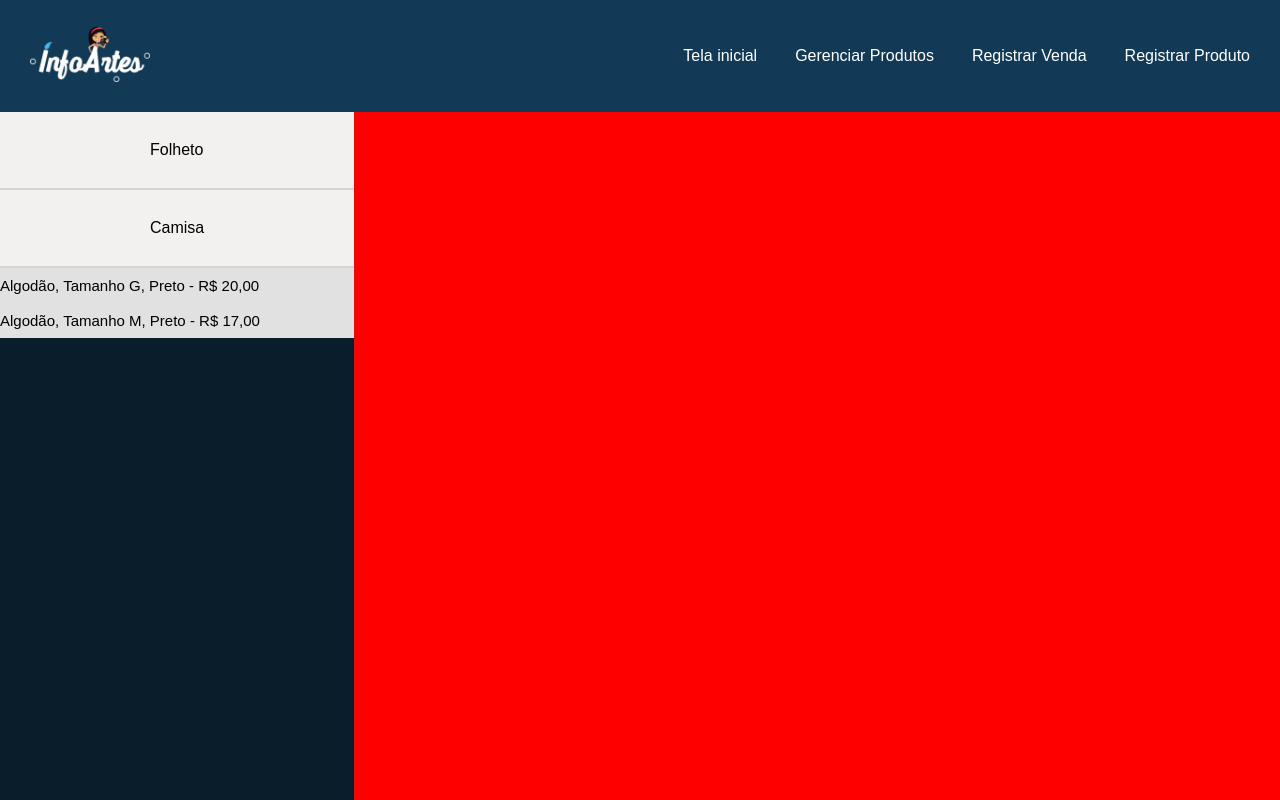
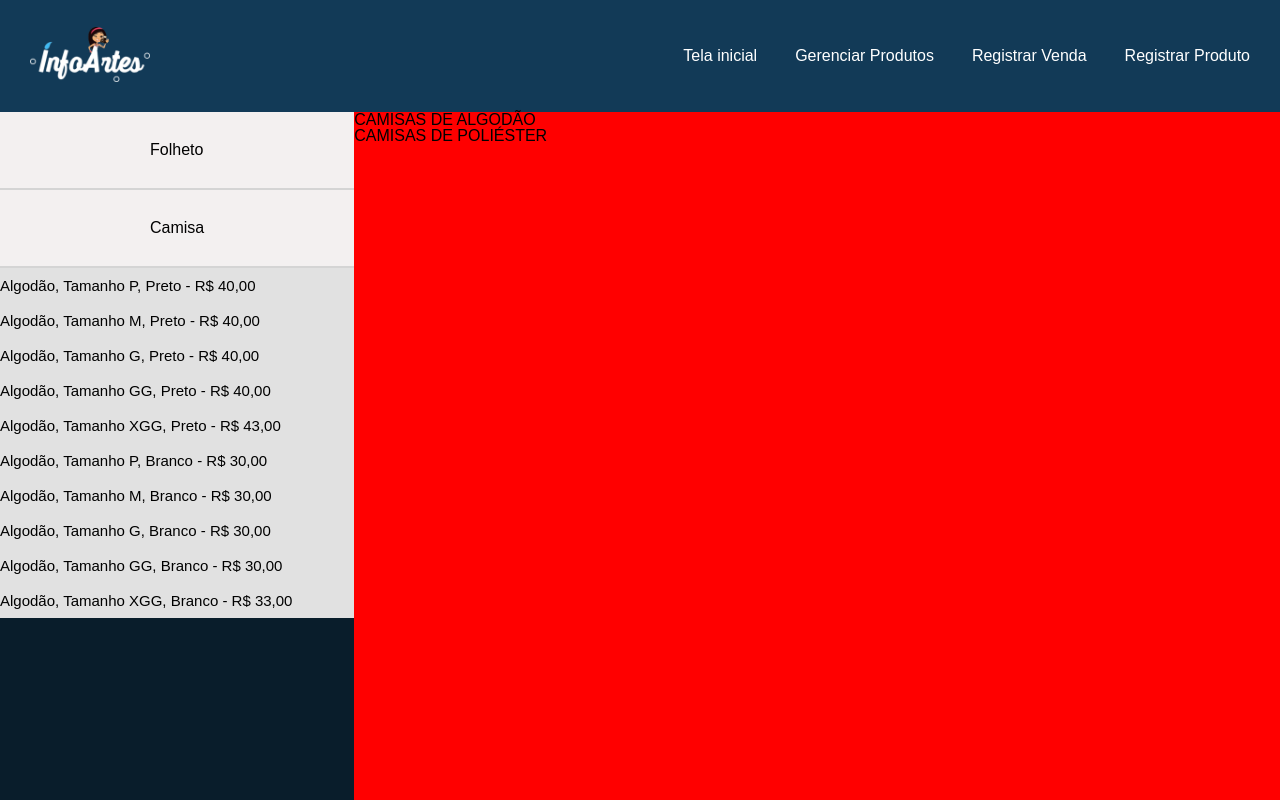
Before and after one commit to BrayanRobertDev01/FRONT_INFOARTES, a React (Create React App) app: page /register-product in a window 1280 px wide. Both pictures are taken after a click on the item "Camisa". Built offline with nearby package versions, Linux system fonts and the light colour scheme; a web font is replaced by a local one.

Commit message:
adicionando alterações nas camisas

```diff
--- a/src/components/Card.jsx
+++ b/src/components/Card.jsx
@@ -3,7 +3,7 @@ import "../styles/Card.scss";
 import { RiPencilFill } from "react-icons/ri";
 import { FaTrash } from "react-icons/fa";
 
-export default function Card({ properties, quantity, value, image }) {
+export default function Card({ properties, quantity, value, cor}) {
   return (
     <div className="cardcontainer">
       <div className="headcards">
@@ -14,12 +14,14 @@ export default function Card({ properties, quantity, value, image }) {
         <h1>{properties}</h1>
       </div>
       <div className="bodycards">
-        <label>Quantidade: {quantity}</label>
+        {quantity ? (<label>Quantidade: {quantity}</label>) : null}
+        {cor ? (<label>Cor: {cor}</label>) : null}
         <label>Valor: R${value},00</label>
       </div>
     </div>
   );
 }
+
 {
   /* <Card
 properties={a.fieldName}
--- a/src/pages/ProductRegister.jsx
+++ b/src/pages/ProductRegister.jsx
@@ -33,16 +33,64 @@ export default function ProductRegister() {
       title: "Camisa",
       properties: [
         {
-          fieldName: "Tamanho G",
+          fieldName: "Tamanho P",
           fieldtec: "Algodão",
           fieldColor: "Preto",
-          fieldValue: 20,
+          fieldValue: 40,
         },
         {
           fieldName: "Tamanho M",
           fieldtec: "Algodão",
           fieldColor: "Preto",
-          fieldValue: 17,
+          fieldValue: 40,
+        },
+        {
+          fieldName: "Tamanho G",
+          fieldtec: "Algodão",
+          fieldColor: "Preto",
+          fieldValue: 40,
+        },
+        {
+          fieldName: "Tamanho GG",
+          fieldtec: "Algodão",
+          fieldColor: "Preto",
+          fieldValue: 40,
+        },
+        {
+          fieldName: "Tamanho XGG",
+          fieldtec: "Algodão",
+          fieldColor: "Preto",
+          fieldValue: 43,
+        },
+        {
+          fieldName: "Tamanho P",
+          fieldtec: "Algodão",
+          fieldColor: "Branco",
+          fieldValue: 30,
+        },
+        {
+          fieldName: "Tamanho M",
+          fieldtec: "Algodão",
+          fieldColor: "Branco",
+          fieldValue: 30,
+        },
+        {
+          fieldName: "Tamanho G",
+          fieldtec: "Algodão",
+          fieldColor: "Branco",
+          fieldValue: 30,
+        },
+        {
+          fieldName: "Tamanho GG",
+          fieldtec: "Algodão",
+          fieldColor: "Branco",
+          fieldValue: 30,
+        },
+        {
+          fieldName: "Tamanho XGG",
+          fieldtec: "Algodão",
+          fieldColor: "Branco",
+          fieldValue: 33,
         },
       ],
     },
@@ -143,6 +191,41 @@ export default function ProductRegister() {
         </div>
 
         )}
+        {(active != null && items[active].title === "Camisa") && (
+          <div className="Teste">
+          <h1 onClick={toggleDetailsFrente}>CAMISAS DE ALGODÃO</h1>
+          {FrenteDetails && (
+            <form className="form">
+            {items[active]?.properties
+              ?.filter(a => a.fieldtec === "Algodão")
+              .map((a, index) => (
+                <div className="questions" key={index}>
+                  <Card
+                    properties={a.fieldName}
+                    cor={a.fieldColor}
+                    value={a.fieldValue}
+                  />
+                </div>
+              ))}
+          </form>
+          )}
+          <h1 onClick={toggleDetailsSomenteFrente}>CAMISAS DE POLIÉSTER</h1>
+          {SomenteFrenteDetails && (
+            <form className="form">
+            {items[active]?.properties
+              ?.filter(a => a.fieldName.startsWith("Poliéster"))
+              .map((a, index) => (
+                <div className="questions" key={index}>
+                  <Card
+                    properties={a.fieldName}
+                    value={a.fieldValue}
+                  />
+                </div>
+              ))}
+          </form>
+          )}
+        </div>
+        )}
       </div>
     </div>
   );
--- a/src/styles/Card.scss
+++ b/src/styles/Card.scss
@@ -23,7 +23,7 @@
         .headicons{
             color: black;
             display: flex;
-            flex-direction: column;
+            flex-direction: row;
             align-items: flex-end;
             justify-content: center;
             position: absolute;
```
Also changed, not shown: src/components/CardCamisa.jsx (added, +21 -0 lines).
